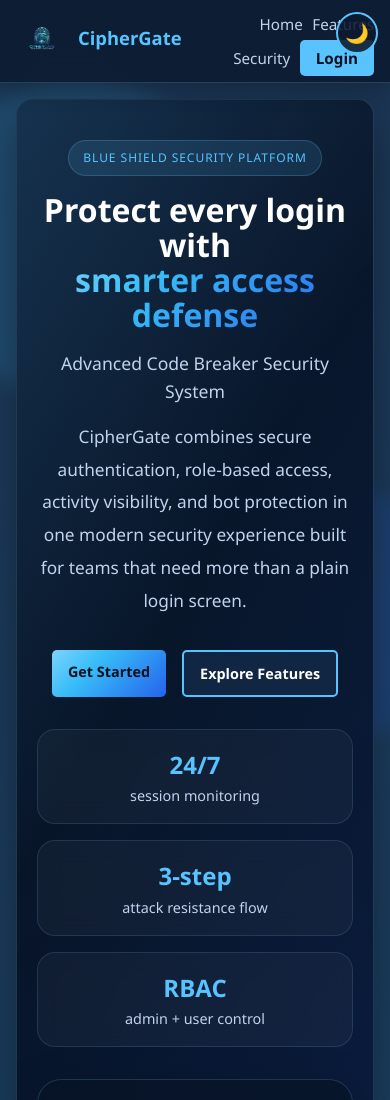
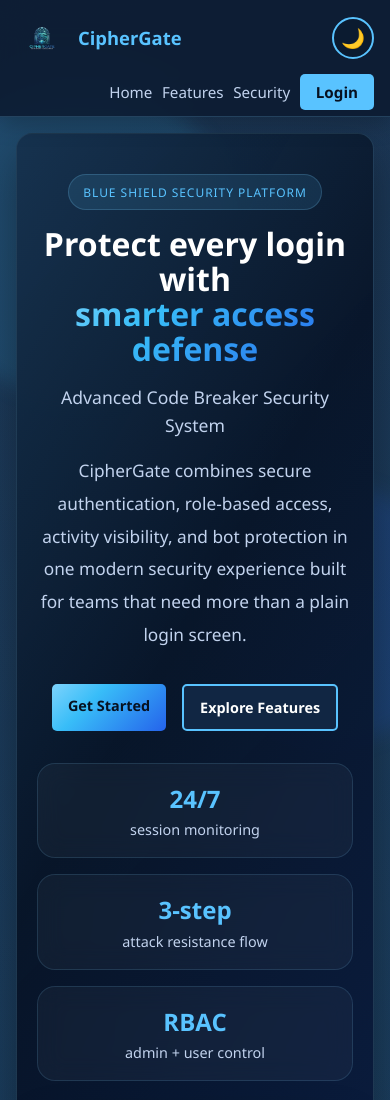
Before and after one commit to rylejohn21/Project-CipherGate, a website: page public/index.html in a window 390 px wide. Shown: the top 1100 px of the page. Drawn offline with Linux system fonts and the light colour scheme.

Commit message:
mobile update dark/light mode button

```diff
--- a/public/index.html
+++ b/public/index.html
@@ -7,13 +7,6 @@
     <link rel="stylesheet" href="style.css?v=20260519-3">
 </head>
 <body>
-    <!--  Day/Night mode toggle -->
-    <div class="theme-toggle">
-        <button id="themeToggle" class="theme-btn" title="Toggle Dark/Light Mode">
-            🌙
-        </button>
-    </div>
-
     <nav class="navbar">
         <div class="nav-container">
             <div class="logo">
@@ -26,6 +19,12 @@
                 <li><a href="#security" class="nav-link">Security</a></li>
                 <li><a href="login.html" class="nav-link btn-login">Login</a></li>
             </ul>
+            <!--  Day/Night mode toggle -->
+            <div class="theme-toggle">
+                <button id="themeToggle" class="theme-btn" title="Toggle Dark/Light Mode">
+                    🌙
+                </button>
+            </div>
         </div>
     </nav>
 
--- a/public/style.css
+++ b/public/style.css
@@ -116,7 +116,7 @@ body::after {
   background-color: var(--bg-secondary);
   border: 2px solid var(--accent-color);
   color: var(--text-primary);
-  padding: 10px 15px;
+  padding: 0;
   border-radius: 50%;
   cursor: pointer;
   font-size: 1.5rem;
@@ -1468,8 +1468,9 @@ input[type="number"] {
   }
 
   .theme-toggle {
-    top: 12px;
-    right: 12px;
+    position: static;
+    margin-left: auto;
+    z-index: auto;
   }
 
   .navbar {
@@ -1479,6 +1480,20 @@ input[type="number"] {
   .nav-container {
     padding: 0 1rem;
     gap: 1rem;
+    flex-wrap: wrap;
+  }
+
+  .logo {
+    order: 1;
+  }
+
+  .theme-toggle {
+    order: 2;
+  }
+
+  .nav-menu {
+    order: 3;
+    width: 100%;
   }
 
   .logo-img {
@@ -1612,7 +1627,7 @@ input[type="number"] {
   }
 
   .nav-container {
-    align-items: flex-start;
+    align-items: center;
   }
 
   .nav-menu {
```
Also changed, not shown: public/admin_dashboard.html (+6 -7 lines), public/login.html (+6 -7 lines), public/user_dashboard.html (+6 -7 lines).
